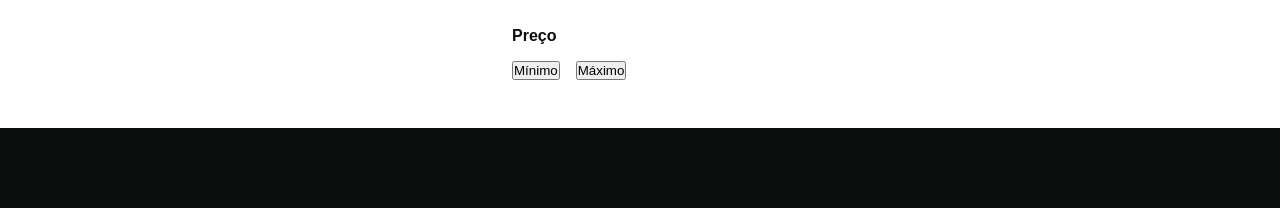
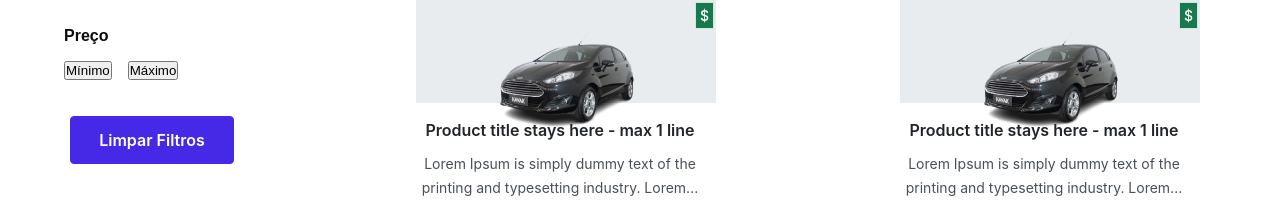
Before and after one commit to eduschwert/kenzie-kars-front, a React (Vite) app in the folder kenzie-kars-front/: page / in a window 1280 px wide. Shown: the part 979-1187 px from the top of the page. Built offline with nearby package versions, Linux system fonts and the light colour scheme.

Commit message:
fix: ise button component in homepage and adjust homepage layout

```diff
--- /dev/null
+++ b/kenzie-kars-front/src/components/carList/style.ts
@@ -0,0 +1,67 @@
+import styled from "styled-components";
+
+export const StyledCarList = styled.ul`
+  max-width: 100%;
+  display: flex;
+  justify-content: space-around;
+  align-items: space-around;
+  gap: 1.5rem;
+  margin: 0 auto;
+  margin-top: 2rem;
+  padding-bottom: 1rem;
+  overflow-x: scroll;
+  flex-wrap: wrap;
+
+  @media (min-width: 760px) {
+    & {
+      grid-template-columns: 285px 285px;
+      grid-row-gap: 24px;
+      gap: 24px;
+      overflow-x: hidden;
+      flex-wrap: wrap;
+    }
+  }
+
+  @media (min-width: 900px) {
+    & {
+      grid-template-columns: 285px 285px 285px;
+      gap: 24px;
+      grid-row-gap: 24px;
+      overflow-x: hidden;
+      flex-wrap: wrap;
+    }
+  }
+
+  /* @media (min-width: 700px) {
+    max-width: 600px;
+    display: grid;
+    grid-template-columns: auto auto;
+    gap: 1rem;
+    overflow-x: hidden;
+    flex-wrap: wrap;
+  }
+
+  @media (min-width: 900px) {
+    max-width: 800px;
+    display: grid;
+    grid-template-columns: auto auto auto;
+    gap: 1rem;
+    flex-wrap: wrap;
+    overflow-x: hidden; */
+
+  /* @media (min-width: 1200px) {
+    max-width: 1000px;
+    display: grid;
+    grid-template-columns: repeat(4, 1fr);
+    gap: 1rem;
+    overflow-x: none;
+    flex-wrap: wrap; */
+`;
+
+export const StyledNoCarsFound = styled.div`
+  width: 100%;
+  height: 100%;
+  display: flex;
+  justify-content: center;
+  align-items: center;
+`;
--- a/kenzie-kars-front/src/components/carList/style.tsx
+++ /dev/null
@@ -1,44 +0,0 @@
-import styled from "styled-components";
-
-export const StyledCarList = styled.ul`
-  max-width: 100%;
-  display: flex;
-  justify-content: flex-start;
-  align-items: center;
-  gap: 1.5rem;
-  margin-top: 2rem;
-  padding-bottom: 1rem;
-  overflow-x: scroll;
-
-  @media (min-width: 700px) {
-    max-width: 100%;
-    display: grid;
-    grid-template-columns: repeat(2, 1fr);
-    gap: 1rem;
-    overflow-x: hidden;
-  }
-
-  @media (min-width: 900px) {
-    max-width: 100%;
-    display: grid;
-    grid-template-columns: repeat(3, 1fr);
-    gap: 1rem;
-    overflow-x: hidden;
-  }
-
-  @media (min-width: 1200px) {
-    max-width: 100%;
-    display: grid;
-    grid-template-columns: repeat(4, 1fr);
-    gap: 1rem;
-    overflow-x: hidden;
-  }
-`;
-
-export const StyledNoCarsFound = styled.div`
-  width: 100%;
-  height: 100%;
-  display: flex;
-  justify-content: center;
-  align-items: center;
-`;
--- a/kenzie-kars-front/src/components/filterMenu/index.tsx
+++ b/kenzie-kars-front/src/components/filterMenu/index.tsx
@@ -1,9 +1,17 @@
 import { List } from "@mui/material";
-import { AdvertisingButton, HomePageNav, MenuButtons } from "./style";
+import {
+  AdvertisingButton,
+  CancelFilters,
+  CancelFiltersNarrow,
+  HomePageNav,
+  MenuButtons,
+} from "./style";
 import { useState } from "react";
 import { SelectList } from "../selectList";
 import { MinMaxMenuButtons } from "../minMaxMenu";
 import { iAdvertising } from "./types";
+import { StyledButton } from "../../styles/buttons";
+import { StyledText } from "../../styles/tipography";
 
 export const FilterMenu = ({ advertising, setAdvertising }: iAdvertising) => {
   const carBrands = ["Porsche", "Ford", "Fiat", "Honda", "Toyota"];
@@ -60,9 +68,19 @@ export const FilterMenu = ({ advertising, setAdvertising }: iAdvertising) => {
     setSelectedOption("fuel");
   };
 
+  console.log("WINDOW", window.screen.width);
+
   return (
     <>
       <HomePageNav>
+        <CancelFiltersNarrow>
+          <StyledText tag="p" textStyle={"heading-7-500"}>
+            {`Filtros`}
+          </StyledText>
+          <StyledButton tag="button" buttonColor={"link"}>
+            {`X`}
+          </StyledButton>
+        </CancelFiltersNarrow>
         <List component="ul" disablePadding className="NavNestedListTitle">
           <SelectList
             open={actionOverCarBrand}
@@ -110,11 +128,25 @@ export const FilterMenu = ({ advertising, setAdvertising }: iAdvertising) => {
         </MenuButtons>
         <AdvertisingButton>
           {!advertising && (
-            <button
+            <StyledButton
+              tag="button"
               onClick={() => setAdvertising((advertising) => !advertising)}
-            >{`Ver anúncio`}</button>
+              // buttonStyle={window.screen.width < 700 ? "sm" : "bg"}
+              buttonStyle="sm"
+              buttonColor="brand1"
+            >{`Ver anúncio`}</StyledButton>
           )}
         </AdvertisingButton>
+        <CancelFilters>
+          {
+            <StyledButton
+              tag="button"
+              onClick={() => setAdvertising((advertising) => !advertising)}
+              buttonStyle={window.screen.width < 700 ? "sm" : "bg"}
+              buttonColor="brand1"
+            >{`Limpar Filtros`}</StyledButton>
+          }
+        </CancelFilters>
       </HomePageNav>
     </>
   );
--- a/kenzie-kars-front/src/components/filterMenu/style.ts
+++ b/kenzie-kars-front/src/components/filterMenu/style.ts
@@ -64,6 +64,7 @@ export const HomePageMenuItem = styled.li`
 `;
 
 export const MenuButtons = styled.div`
+  width: 100%;
   display: flex;
   flex-direction: column;
   gap: 2rem;
@@ -82,3 +83,28 @@ export const AdvertisingButton = styled.div`
     display: none;
   }
 `;
+
+export const CancelFilters = styled.div`
+  display: none;
+
+  @media (min-width: 700px) {
+    display: flex;
+    justify-content: center;
+    padding: 0 1rem;
+    gap: 7rem;
+    width: 100%;
+    margin-top: 2rem;
+  }
+`;
+
+export const CancelFiltersNarrow = styled.div`
+  display: flex;
+  justify-content: space-between;
+
+  width: 100%;
+  margin-bottom: 2rem;
+
+  @media (min-width: 700px) {
+    display: none;
+  }
+`;
--- a/kenzie-kars-front/src/pages/homePage/index.tsx
+++ b/kenzie-kars-front/src/pages/homePage/index.tsx
@@ -5,17 +5,20 @@ import { CarList } from "../../components/carList";
 import { StyledCarList } from "../../components/carList/style";
 import { FilterMenu } from "../../components/filterMenu";
 import { Footer } from "../../components/footer/style";
-import { HeaderLoggedIn } from "../../components/headerLoggedIn";
+// import { HeaderLoggedIn } from "../../components/headerLoggedIn";
 import { HeaderNotLoggedIn } from "../../components/headerNotLoggedIn";
 import { StyledText } from "../../styles/tipography";
 import {
   HomePageContainer,
+  MainHeaderTitleDiv,
   MaskImageDiv,
   SectionHomePageHeader,
   SectionHomePageMain,
   SectionHomePageMainMenu,
   SectionHomePageMainProductGallery,
 } from "./style";
+import { AdvertisingButton } from "../../components/filterMenu/style";
+import { StyledButton } from "../../styles/buttons";
 // import { ProductContext } from "../../contexts/productContext";
 // import { List } from "@mui/material";
 // import { red } from "@mui/material/colors";
@@ -28,7 +31,7 @@ export const HomePage = () => {
     <>
       <HeaderNotLoggedIn />
       <HomePageContainer>
-        <SectionHomePageHeader>
+        <SectionHomePageHeader display={advertising}>
           <MaskImageDiv>
             <div>
               <StyledText
@@ -53,6 +56,16 @@ export const HomePage = () => {
           </SectionHomePageMainMenu>
           <SectionHomePageMainProductGallery display={advertising}>
             <CarList />
+            <AdvertisingButton>
+              {advertising && (
+                <StyledButton
+                  tag="button"
+                  onClick={() => setAdvertising((advertising) => !advertising)}
+                  buttonStyle={window.screen.width < 700 ? "sm" : "bg"}
+                  buttonColor="brand1"
+                >{`Filtros`}</StyledButton>
+              )}
+            </AdvertisingButton>
           </SectionHomePageMainProductGallery>
         </SectionHomePageMain>
       </HomePageContainer>
--- a/kenzie-kars-front/src/pages/homePage/style.ts
+++ b/kenzie-kars-front/src/pages/homePage/style.ts
@@ -1,6 +1,6 @@
 import styled from "styled-components";
 import homeheader from "./../../assets/homeheader.svg";
-import { iDisplayMenu } from "./types";
+import { iDisplay } from "./types";
 
 interface iGallery {
   display: boolean;
@@ -16,6 +16,7 @@ export const HomePageContainer = styled.main`
 export const MaskImageDiv = styled.div`
   margin-top: 0;
   height: 500px;
+  width: 100vw;
 
   background-image: linear-gradient(
       to bottom,
@@ -26,6 +27,7 @@ export const MaskImageDiv = styled.div`
 
   object-fit: cover;
   background-repeat: no-repeat;
+  background-position: center;
   /* -webkit-mask-image: linear-gradient(var(--color-grey0), transparent);
   mask-image: linear-gradient(var(--color-grey0), transparent);
   */
@@ -35,33 +37,48 @@ export const MaskImageDiv = styled.div`
     display: flex;
     flex-direction: column;
     align-items: center;
-    justify-content: center;
+    justify-content: flex-start;
     text-align: center;
     gap: 2rem;
     margin: 0 auto;
+    padding-top: 3rem;
+
+    @media (min-width: 700px) {
+      display: flex;
+      justify-content: center;
+      padding-top: 0rem;
+    }
   }
 `;
 
-export const SectionHomePageHeader = styled.div`
+export const SectionHomePageHeader = styled.div<iDisplay>`
   margin-top: 80px;
-  scroll-margin-top: 88px;
+  /* display: none; */
+  display: ${({ display }) => (display === true ? "flex" : " none")};
+  /* justify-content: space-between; */
+  scroll-margin-top: 80px;
   width: 100%;
   height: 500px;
   font-size: clamp(24px, 10vw, 36px);
+
+  @media (min-width: 700px) {
+    display: flex;
+    width: 100vw;
+  }
 `;
 
 export const SectionHomePageMain = styled.div`
   display: flex;
   flex-direction: row;
   align-items: space-between;
-  justify-content: center;
+  justify-content: flex-start;
   text-align: center;
   gap: 2rem;
   margin: 0 auto;
 `;
 
-export const SectionHomePageMainMenu = styled.div<iDisplayMenu>`
-  width: 30%;
+export const SectionHomePageMainMenu = styled.div<iDisplay>`
+  width: 100%;
   display: flex;
   display: ${({ display }) => (display === false ? "flex" : " none")};
   flex-direction: row;
@@ -72,23 +89,42 @@ export const SectionHomePageMainMenu = styled.div<iDisplayMenu>`
   padding: 2rem;
 
   @media (min-width: 700px) {
+    width: 30%;
     display: flex;
   }
 `;
 
-export const SectionHomePageMainProductGallery = styled.div<iGallery>`
+export const MainHeaderTitleDiv = styled.div`
+  display: flex;
+  flex-direction: column;
+  align-items: space-between;
+  justify-content: center;
+  text-align: center;
+  gap: 2rem;
+  padding: 2rem;
+  margin-top: 2rem;
+
+  @media (min-width: 700px) {
+    justify-content: center;
+    margin-top: 0;
+  }
+`;
+
+export const SectionHomePageMainProductGallery = styled.div<iDisplay>`
   width: 100%;
   display: ${({ display }) => (display === true ? "flex" : " none")};
   justify-content: flex-start;
+  flex-direction: column;
   flex-wrap: nowrap;
   overflow-x: auto;
   gap: 2rem;
+  margin-bottom: 2rem;
 
-  @media (min-width: 700) {
-    width: 70%;
+  @media (min-width: 700px) {
+    min-width: 70%;
     display: flex;
     align-items: space-between;
-    justify-content: center;
+    justify-content: space-between;
   }
 `;
 
--- a/kenzie-kars-front/src/pages/homePage/types.ts
+++ b/kenzie-kars-front/src/pages/homePage/types.ts
@@ -1,3 +1,3 @@
-export interface iDisplayMenu {
+export interface iDisplay {
   display: boolean;
 }
--- a/kenzie-kars-front/src/styles/baseButton/index.tsx
+++ b/kenzie-kars-front/src/styles/baseButton/index.tsx
@@ -1,19 +1,31 @@
-import { ReactNode } from 'react';
+import { ReactNode } from "react";
 
 interface iBaseButtonProps {
   tag: string;
   className?: string;
   children: ReactNode;
+  onClick?: () => void;
 }
 
-export const BaseButton = ({ children, tag, className }: iBaseButtonProps) => {
+export const BaseButton = ({
+  children,
+  tag,
+  className,
+  onClick,
+}: iBaseButtonProps) => {
   return (
     <div>
-			{tag !== 'button' && tag !== 'a' && (
-                <button className={className}>{children}</button>
+      {tag !== "button" && tag !== "a" && (
+        <button className={className} onClick={onClick}>
+          {children}
+        </button>
       )}
-			{tag === 'button' && <button className={className}>{children}</button>}
-			{tag === 'a' && <a className={className}>{children}</a>}
+      {tag === "button" && (
+        <button className={className} onClick={onClick}>
+          {children}
+        </button>
+      )}
+      {tag === "a" && <a className={className}>{children} </a>}
     </div>
   );
 };
```
Also changed, not shown: kenzie-kars-front/src/styles/buttons.ts (renamed from kenzie-kars-front/src/styles/button.ts). Lines whose indentation alone changed are shown as unchanged.
